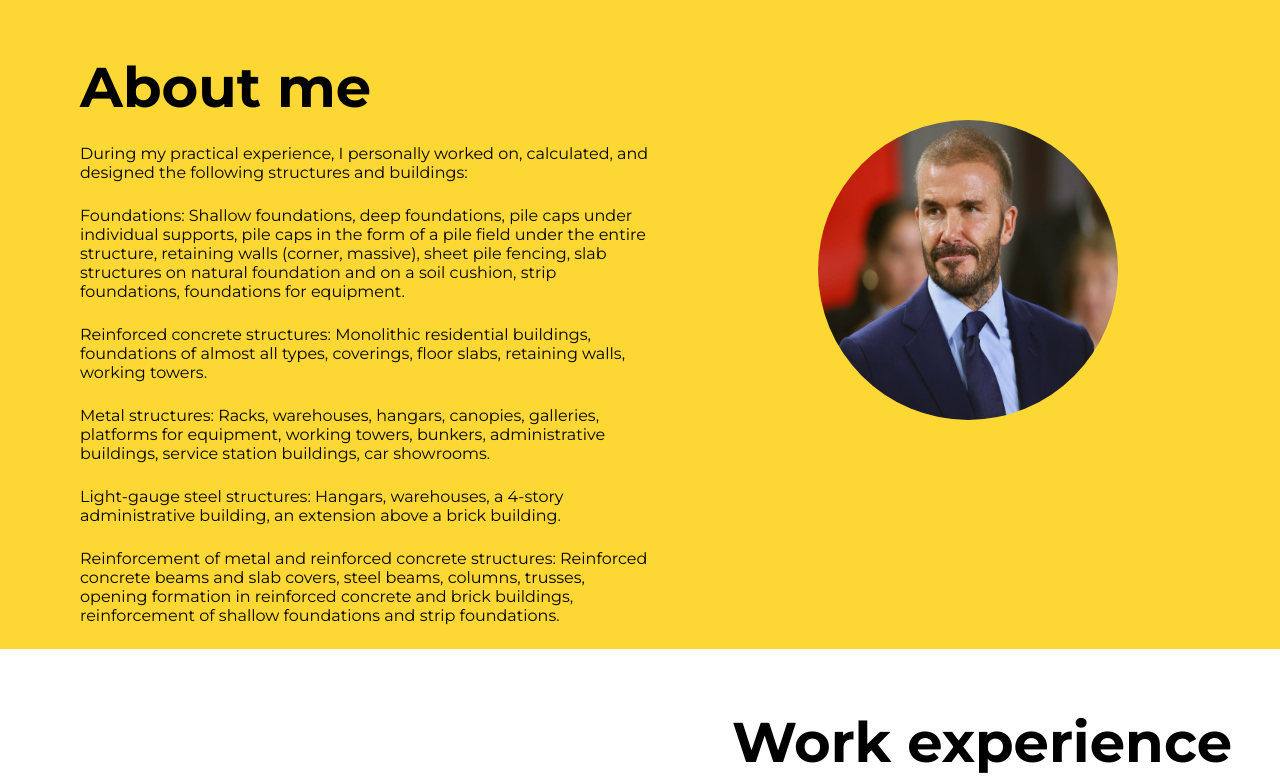
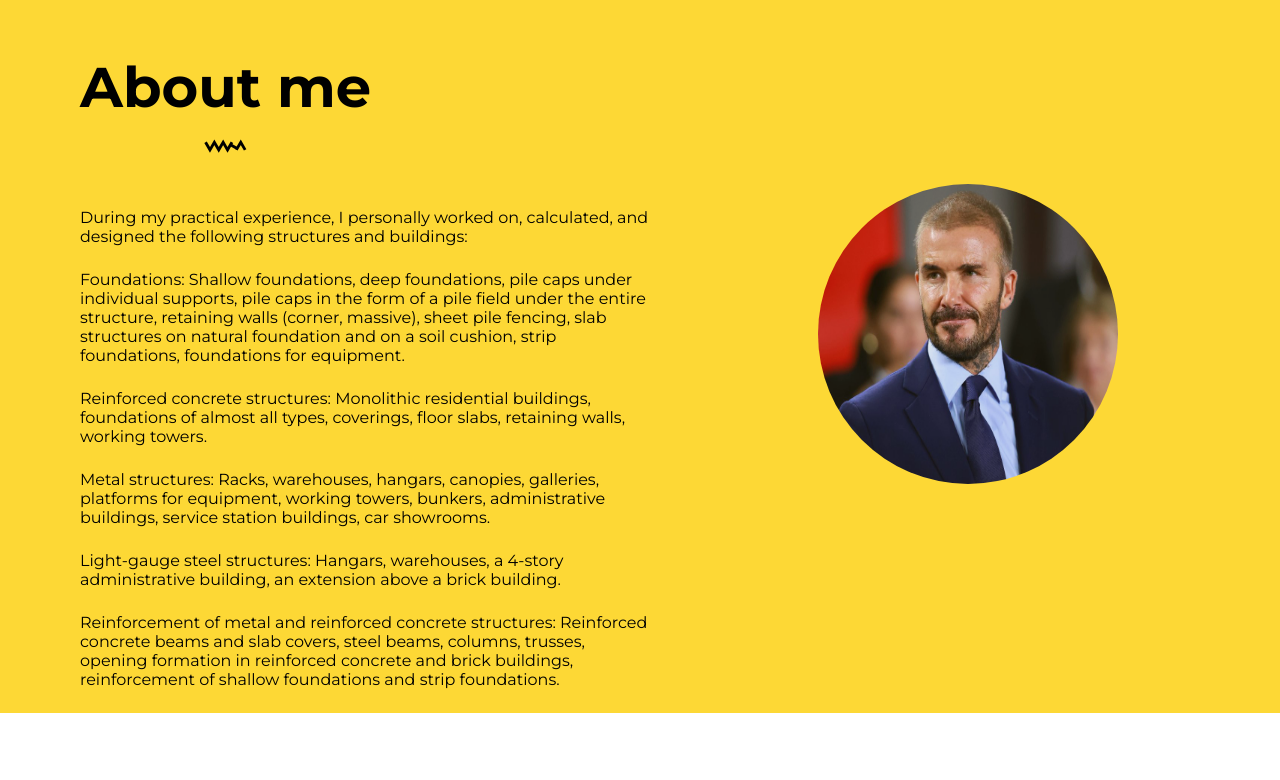
Before and after one commit to vladyslavZinchenko77/dsablin-engineer, a React (Vite) app: page / in a window 1280 px wide. Shown: the part 800-1580 px from the top of the page. Built offline with nearby package versions, Linux system fonts and the light colour scheme.

Commit message:
added decorative line to section's titles

```diff
--- /dev/null
+++ b/src/components/common/Line/Line.tsx
@@ -0,0 +1,45 @@
+import { FC } from 'react';
+
+interface LineProps {
+  color?: string;
+}
+
+const Line: FC<LineProps> = ({ color = 'black' }) => {
+  return (
+    <div>
+      <svg
+        xmlns="http://www.w3.org/2000/svg"
+        viewBox="0 0 141.7 42.5"
+        fill="none"
+        stroke={color}
+        stroke-width="8"
+        width="50"
+        height="50"
+      >
+        <path
+          d="M12.9,10.5l12.5,21.6l12.4-21.6l12.5,21.6l12.5-21.6l12.4,21.6l12.5-21.6"
+          opacity="1"
+          pathLength="1"
+          stroke-dashoffset="0px"
+          stroke-dasharray="1px 1px"
+        ></path>
+        <path
+          d="M83.6,17.6l18.8,10.8"
+          opacity="1"
+          pathLength="1"
+          stroke-dashoffset="0px"
+          stroke-dasharray="1px 1px"
+        ></path>
+        <path
+          d="M100.2,32.1l12.5-21.6l12.4,21.6"
+          opacity="1"
+          pathLength="1"
+          stroke-dashoffset="0px"
+          stroke-dasharray="1px 1px"
+        ></path>
+      </svg>
+    </div>
+  );
+};
+
+export default Line;
--- a/src/components/common/TitleSection/TitleSection.scss
+++ b/src/components/common/TitleSection/TitleSection.scss
@@ -2,6 +2,7 @@
 
 
 .section__title{
+    position: relative;
     font-size: 56px;
     font-style: normal;
     font-weight: 700;
@@ -11,4 +12,5 @@
     @media screen and (max-width: $mobile-max) {
         font-size: 36px;
     }
+
 }
--- a/src/components/common/TitleSection/TitleSection.tsx
+++ b/src/components/common/TitleSection/TitleSection.tsx
@@ -1,28 +1,38 @@
 import { FC } from 'react';
+import Line from '../Line/Line';
 import './TitleSection.scss';
 
 interface TitleSectionProps {
-  textAlign: 'left' | 'center' | 'right';
   children: string;
   id?: string;
   color?: string;
+  justifyContent?: string;
+  lineColor?: string;
 }
 
 const TitleSection: FC<TitleSectionProps> = ({
-  textAlign,
   children,
   id,
   color,
+  justifyContent,
+  lineColor,
 }) => {
-  const styles = {
-    textAlign: textAlign,
-    color: color,
-  };
-
   return (
-    <h2 id={id} className="section__title" style={styles}>
-      {children}
-    </h2>
+    <div style={{ display: 'flex', justifyContent: justifyContent }}>
+      <h2
+        id={id}
+        className="section__title"
+        style={{
+          color: color,
+          display: 'flex',
+          flexDirection: 'column',
+          alignItems: 'center',
+        }}
+      >
+        {children}
+        <Line color={lineColor} />
+      </h2>
+    </div>
   );
 };
 
--- a/src/components/ui/About/About.tsx
+++ b/src/components/ui/About/About.tsx
@@ -48,7 +48,10 @@ const About = () => {
 
   return (
     <section ref={aboutRef} className="about" id="about">
-      <TitleSection id="about-title" textAlign={isMobile ? 'center' : 'left'}>
+      <TitleSection
+        id="about-title"
+        justifyContent={isMobile ? 'center' : 'flex-start'}
+      >
         About me
       </TitleSection>
       <div className="about__content">
--- a/src/components/ui/Experience/Experience.scss
+++ b/src/components/ui/Experience/Experience.scss
@@ -1,4 +1,5 @@
 @import "../../../styles/viriables.scss";
+
 .experience{
     margin: 62px 0 62px 0;
     padding: 0 24px;
@@ -21,9 +22,9 @@
 }
 
 
-
 .experience__works{
     padding: 24px;
+    list-style-image: url('../../../assets/img/ellipse.svg');
     .experience__works-item{
         padding: 24px;
         .experience__works-item-period{
--- a/src/components/ui/Experience/Experience.tsx
+++ b/src/components/ui/Experience/Experience.tsx
@@ -93,7 +93,8 @@ const Experience = () => {
   return (
     <section ref={experienceRef} className="experience" id="experience">
       <TitleSection
-        textAlign={isMobile ? 'center' : 'right'}
+        lineColor="#FDD835"
+        justifyContent={isMobile ? 'center' : 'flex-end'}
         id="experience-title"
       >
         Work experience
--- a/src/components/ui/Portfolio/Portfolio.tsx
+++ b/src/components/ui/Portfolio/Portfolio.tsx
@@ -126,8 +126,9 @@ const Portfolio: FC = () => {
     <section ref={portfolioRef} className="portfolio" id="portfolio">
       <TitleSection
         color="#FDD835"
-        textAlign={isMobile ? 'center' : 'right'}
+        lineColor="#FDD835"
         id="portfolio-title"
+        justifyContent={isMobile ? 'center' : 'flex-end'}
       >
         Portfolio
       </TitleSection>
--- a/src/components/ui/Skills/Skills.tsx
+++ b/src/components/ui/Skills/Skills.tsx
@@ -54,7 +54,10 @@ const Skills = () => {
 
   return (
     <section ref={skillsRef} className="skills" id="skills">
-      <TitleSection textAlign={isMobile ? 'center' : 'left'} id="skills-title">
+      <TitleSection
+        id="skills-title"
+        justifyContent={isMobile ? 'center' : 'flex-start'}
+      >
         Skills
       </TitleSection>
       <ul className="skills__list">
--- a/src/styles/viriables.scss
+++ b/src/styles/viriables.scss
@@ -1,6 +1,6 @@
 /* Colors */
 
-// $main-blue: #3399FF;
+
 $main-color: #FDD835;
 $black-color: black;
 $white-color: #ffffff;
```
Also changed, not shown: src/assets/img/ellipse.svg, src/assets/img/line.svg.
